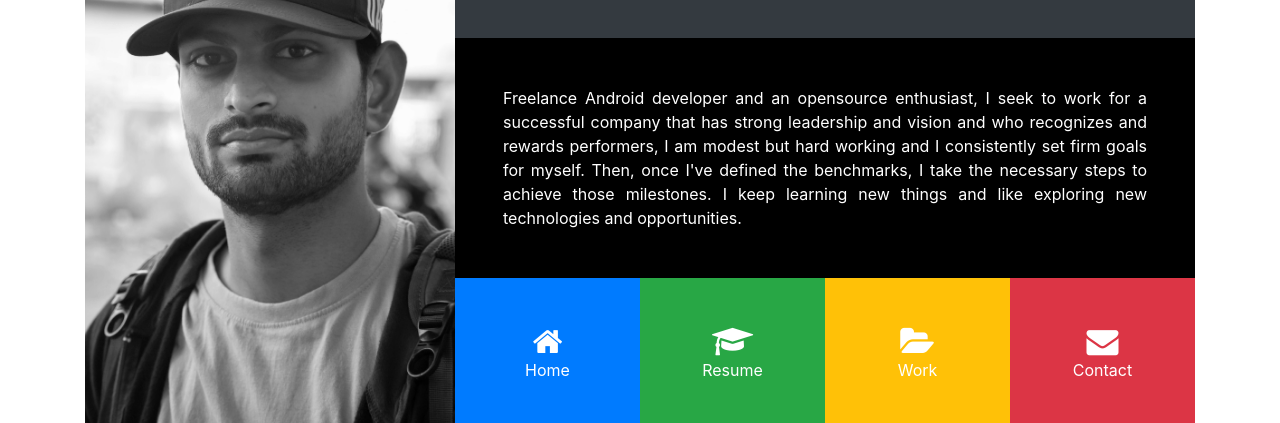
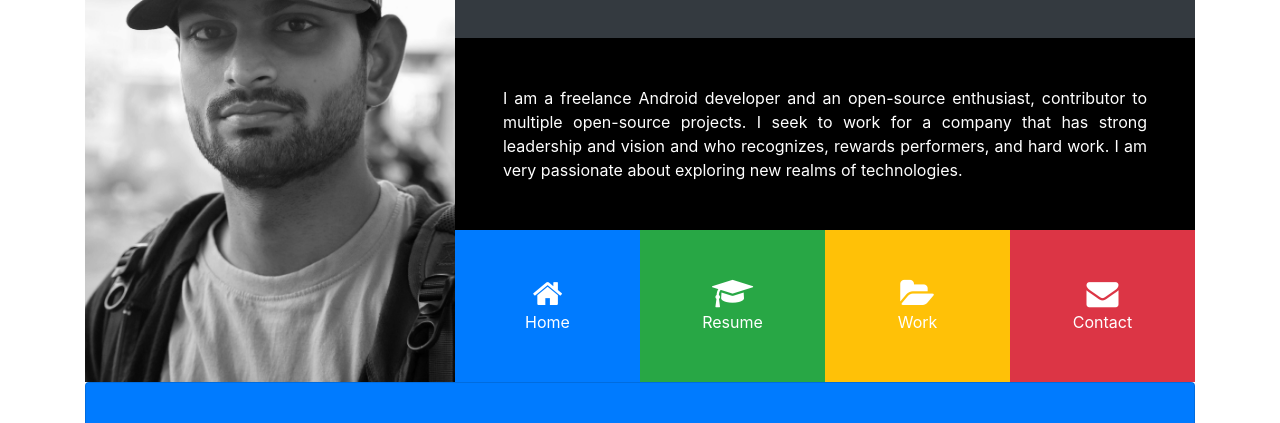
Before and after one commit to Hashik-Donthineni/Hashik-Donthineni.github.io, a website: page index.html in a window 1280 px wide. Shown: the part 128-551 px from the top of the page. Drawn offline with Linux system fonts and the light colour scheme; some packages are replaced by stand-ins of ours; a script that the page names is missing.

Commit message:
Description update

```diff
--- a/index.html
+++ b/index.html
@@ -15,7 +15,7 @@
     <header id="main-header">
       <div class="row no-gutters">
         <div class="col-lg-4 col-md-5">
-          <img src="img/Hashik.jpg">
+          <img src="img/Hashik3.jpg">
         </div>
         <div class="col-lg-8 col-md-7">
           <div class="d-flex flex-column">
@@ -30,9 +30,8 @@
             </div>
 
             <div class="p-5 bg-black text-justify">
-              Freelance Android developer and an opensource enthusiast, I seek to work for a successful company that has strong leadership and vision and who recognizes and rewards performers, I am modest but hard working and I consistently set firm goals for myself. Then, once I've defined the benchmarks, I take the necessary steps to achieve those milestones. I keep learning new things and like exploring new technologies and opportunities.
-            </div>
-
+              I am a freelance Android developer and an open-source enthusiast, contributor to multiple open-source projects. I seek to work for a company that has strong leadership and vision and who recognizes, rewards performers, and hard work. I am very passionate about exploring new realms of technologies.
+             </div>
             <div>
               <div class="d-flex flex-row text-white align-items-stretch text-center">
                 <div class="port-item p-4 bg-primary" data-toggle="collapse" data-target="#home">
```
Also changed, not shown: img/Hashik.jpg (deleted), img/Hashik2.jpg (deleted), img/Hashik3.jpg (added).
